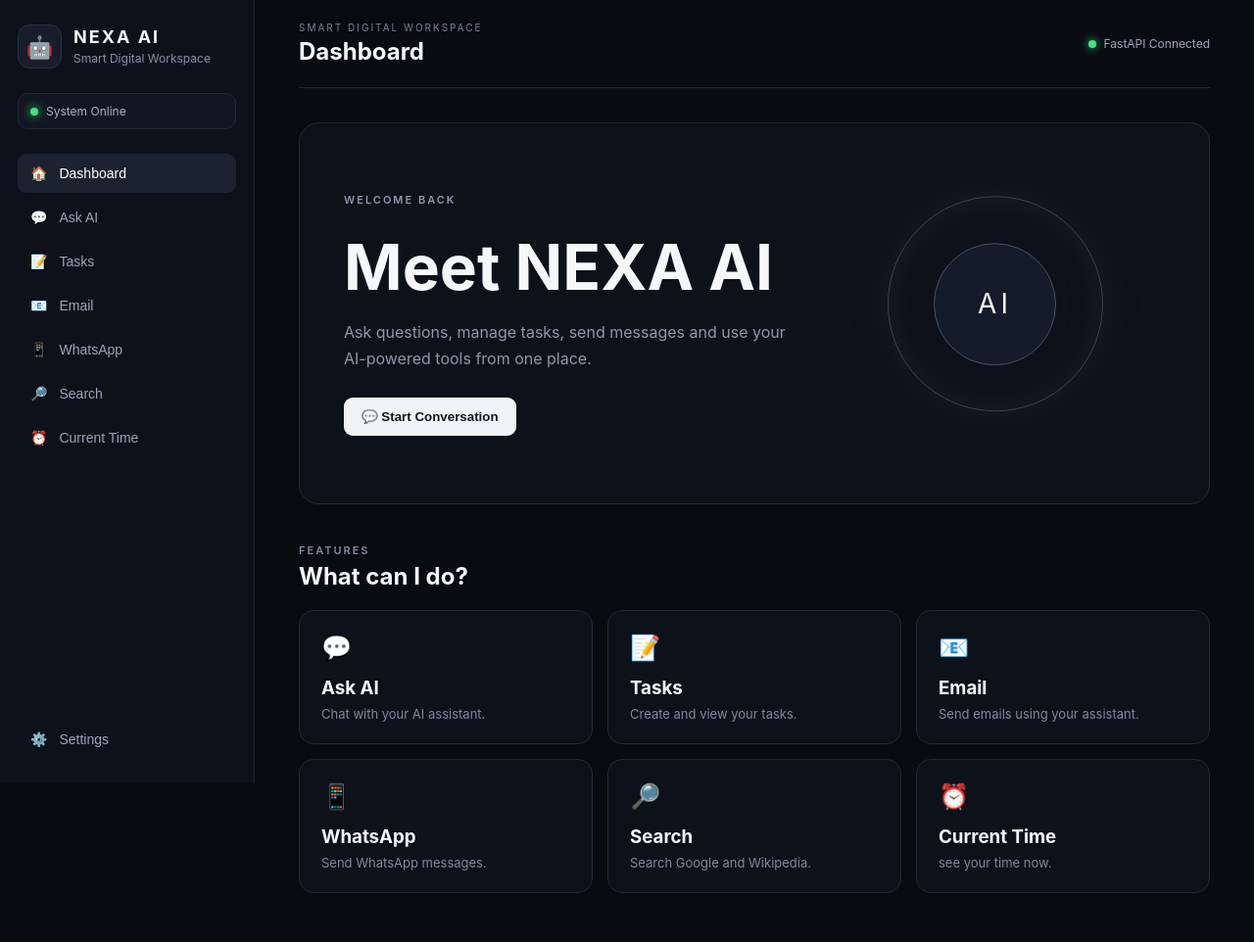
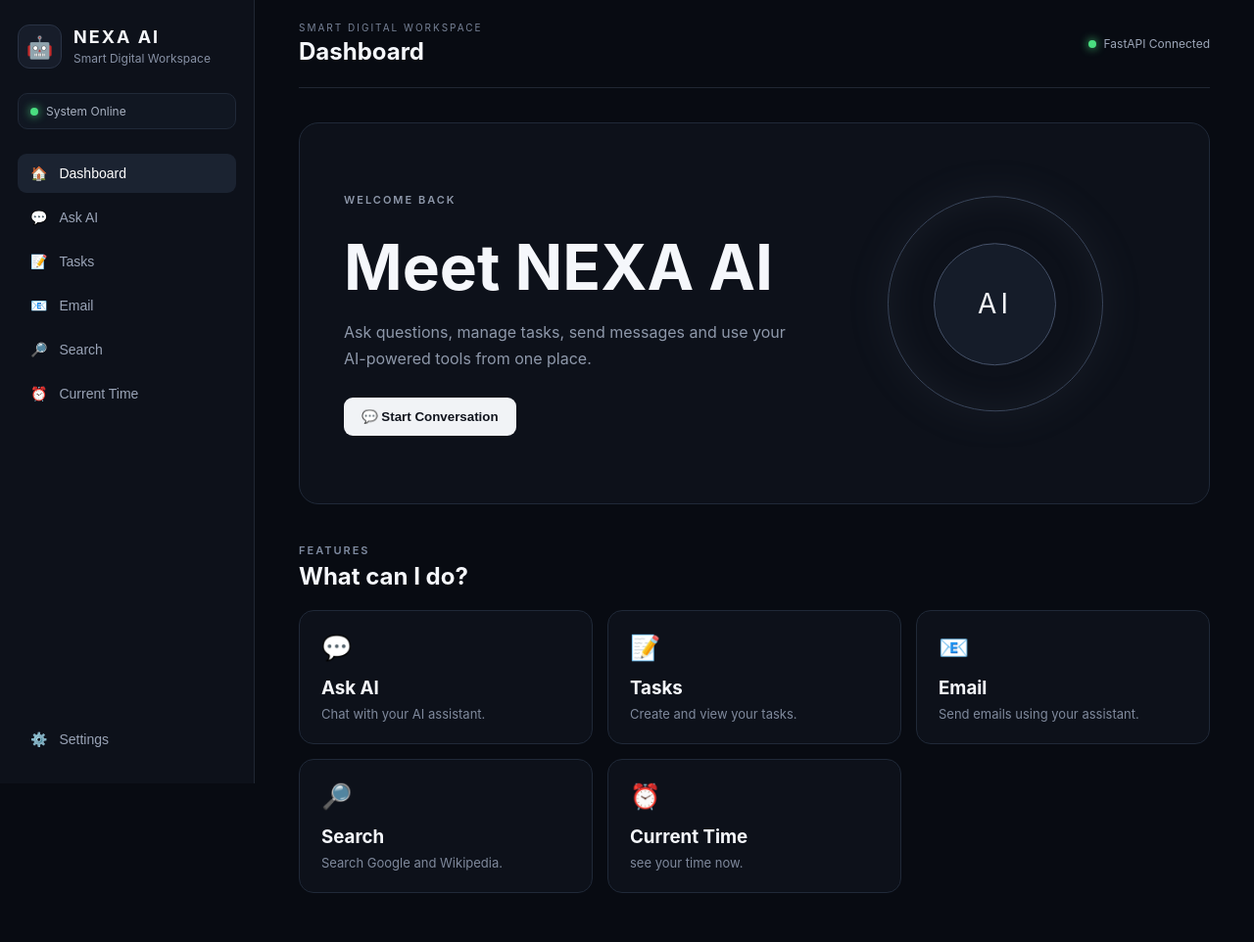
Before and after one commit to shoaibailabs/NEXA-AI-PROJECT, a Flask app: page / in a window 1280 px wide. Shown: the whole page at 98% size. Run offline with Flask 3, Linux system fonts and the light colour scheme.

Commit message:
Remove WhatsApp button and dashboard card

```diff
--- a/frontend/templates/index.html
+++ b/frontend/templates/index.html
@@ -96,14 +96,14 @@
 
             </button>
 
-
+<!--
             <button class="nav-item"
                     data-section="whatsapp">
 
                 <span>📱</span>
                 <span>WhatsApp</span>
 
-            </button>
+            </button> -->
 
 
             <button class="nav-item"
@@ -316,7 +316,7 @@
                 </div>
 
 
-                <div class="feature-card"
+                <!-- <div class="feature-card"
                      data-section="whatsapp">
 
                     <div class="feature-icon">
@@ -329,7 +329,7 @@
                         Send WhatsApp messages.
                     </p>
 
-                </div>
+                </div> -->
 
 
                 <div class="feature-card"
```
